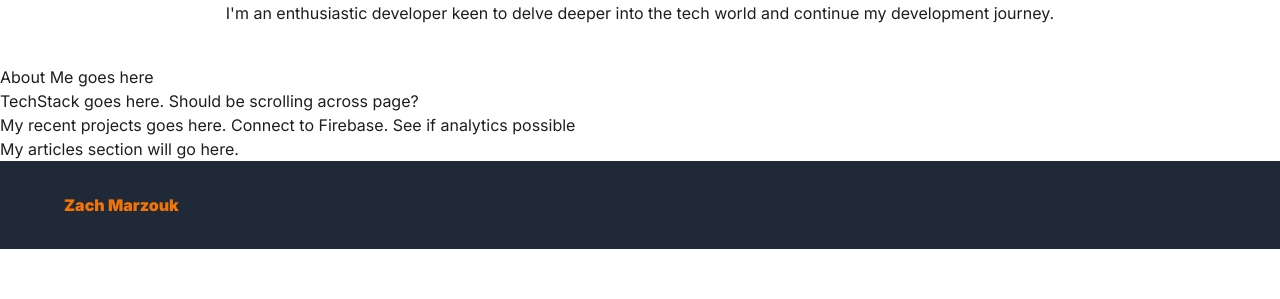
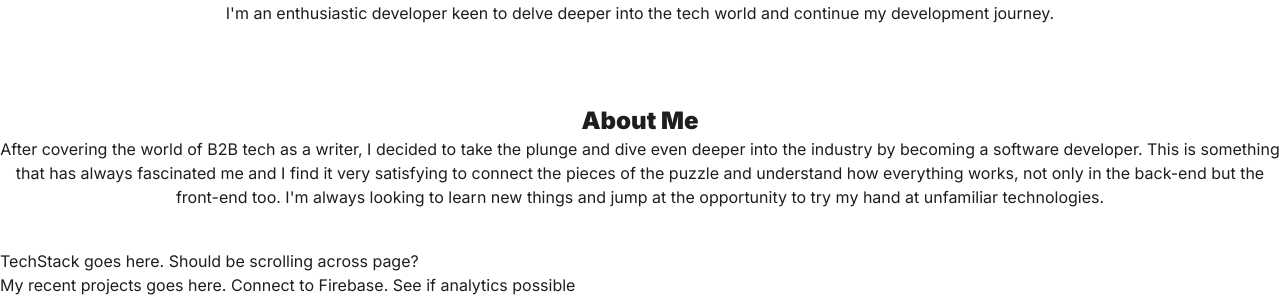
Before and after one commit to zamarz/ideal-octo-eureka, a Next.js app: page / in a window 1280 px wide. Shown: the part 507-806 px from the top of the page. Built offline with nearby package versions, Linux system fonts and the light colour scheme.

Commit message:
Add detail to About Me

```diff
--- a/src/components/AboutMe.tsx
+++ b/src/components/AboutMe.tsx
@@ -1,5 +1,21 @@
 const AboutMe = () => {
-  return <div>About Me goes here</div>;
+  return (
+    <section>
+      <div className="text-center justify-center items-center py-10">
+        <h2 className="font-black text-2xl">About Me</h2>
+        <p className="">
+          {" "}
+          After covering the world of B2B tech as a writer, I decided to take
+          the plunge and dive even deeper into the industry by becoming a
+          software developer. This is something that has always fascinated me
+          and I find it very satisfying to connect the pieces of the puzzle and
+          understand how everything works, not only in the back-end but the
+          front-end too. I'm always looking to learn new things and jump at the
+          opportunity to try my hand at unfamiliar technologies.{" "}
+        </p>
+      </div>
+    </section>
+  );
 };
 
 export default AboutMe;
```
